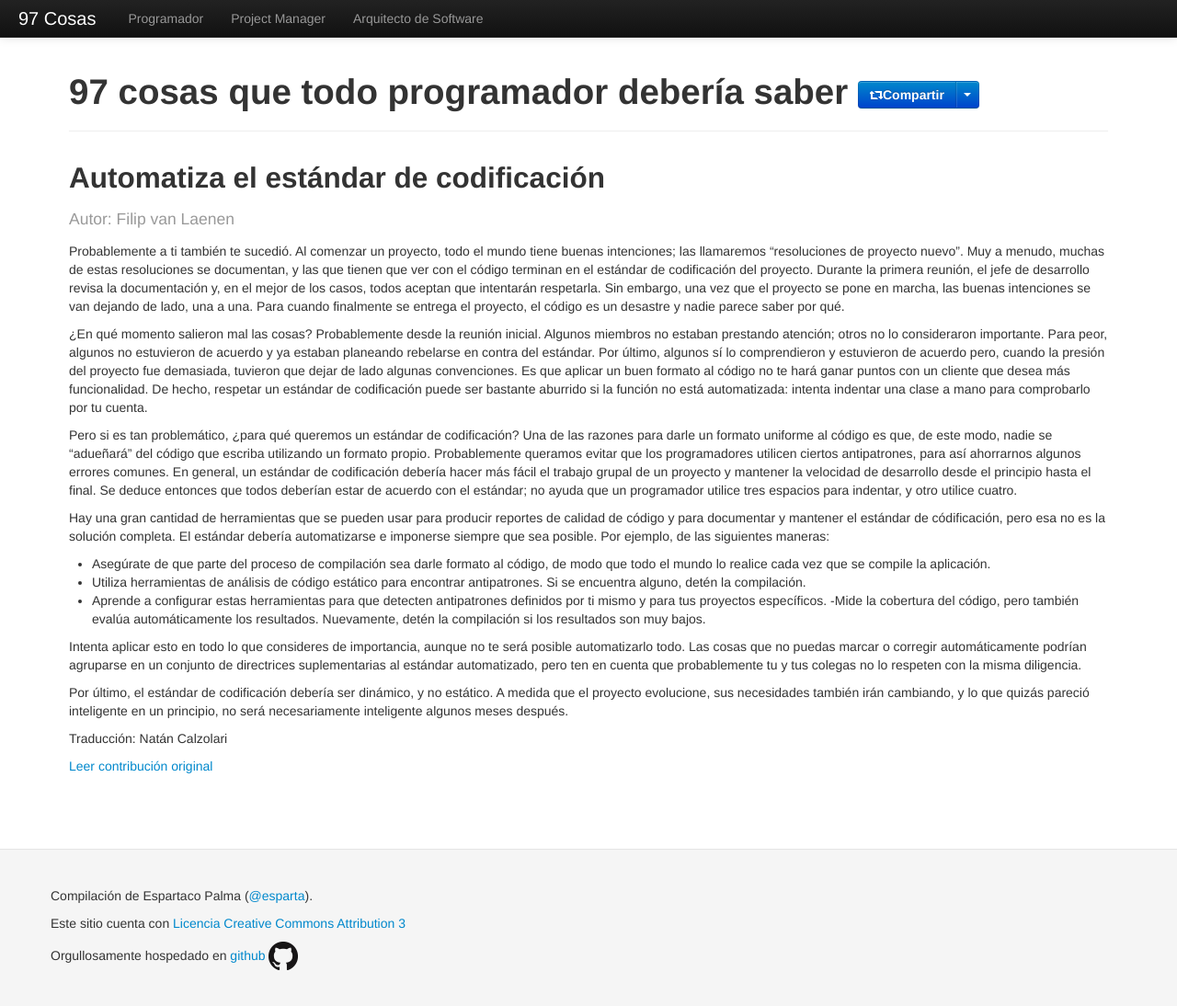
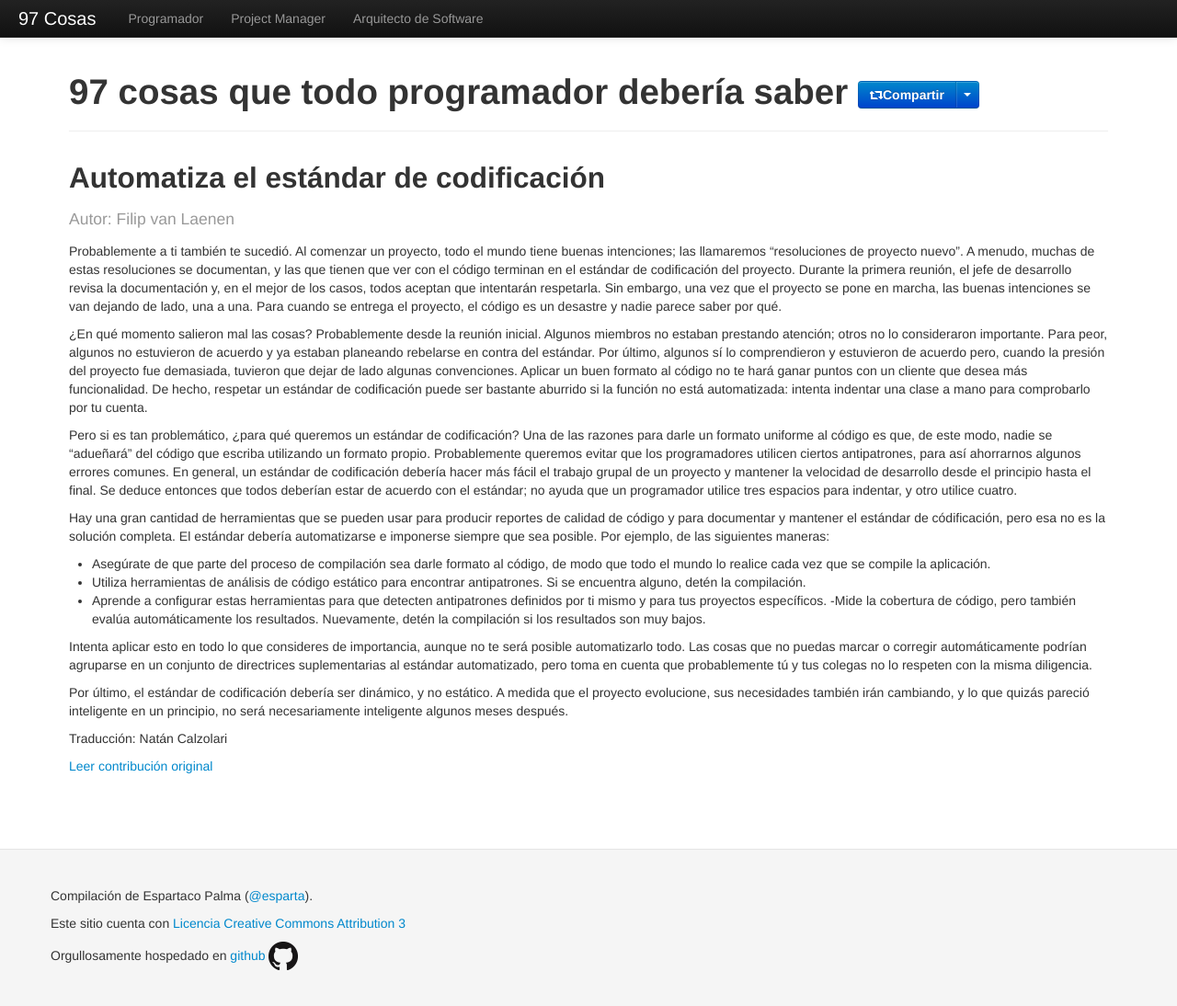
Before and after one commit to esparta/97cosas, a Jekyll site: the page built from programador/automatiza-estandar-codificacion.md, in a window 1280 px wide and 1096 px high. Shown: the whole window at 92% size. Built offline with Jekyll 4.4.1, drawn with Linux system fonts in a browser that asks for light colours; comment, search, counter and statistics services are not loaded.

Commit message:
Spelling corrections on automatiza-estandar-codificacion

```diff
--- a/programador/automatiza-estandar-codificacion.md
+++ b/programador/automatiza-estandar-codificacion.md
@@ -7,19 +7,58 @@
 original: http://programmer.97things.oreilly.com/wiki/index.php/Automate_Your_Coding_Standard
 ---
 
-Probablemente a ti también te sucedió. Al comenzar un proyecto, todo el mundo tiene buenas intenciones; las llamaremos “resoluciones de proyecto nuevo”. Muy a menudo, muchas de estas resoluciones se documentan, y las que tienen que ver con el código terminan en el estándar de codificación del proyecto. Durante la primera reunión, el jefe de desarrollo revisa la documentación y, en el mejor de los casos, todos aceptan que intentarán respetarla. Sin embargo, una vez que el proyecto se pone en marcha, las buenas intenciones se van dejando de lado, una a una. Para cuando finalmente se entrega el proyecto, el código es un desastre y nadie parece saber por qué.
+Probablemente a ti también te sucedió. Al comenzar un proyecto, todo el mundo
+tiene buenas intenciones; las llamaremos “resoluciones de proyecto nuevo”. A
+menudo, muchas de estas resoluciones se documentan, y las que tienen que ver
+con el código terminan en el estándar de codificación del proyecto. Durante la
+primera reunión, el jefe de desarrollo revisa la documentación y, en el mejor
+de los casos, todos aceptan que intentarán respetarla. Sin embargo, una vez que
+el proyecto se pone en marcha, las buenas intenciones se van dejando de lado,
+una a una. Para cuando se entrega el proyecto, el código es un desastre y
+nadie parece saber por qué.
 
-¿En qué momento salieron mal las cosas? Probablemente desde la reunión inicial. Algunos miembros no estaban prestando atención; otros no lo consideraron importante. Para peor, algunos no estuvieron de acuerdo y ya estaban planeando rebelarse en contra del estándar. Por último, algunos sí lo comprendieron y estuvieron de acuerdo pero, cuando la presión del proyecto fue demasiada, tuvieron que dejar de lado algunas convenciones. Es que aplicar un buen formato al código no te hará ganar puntos con un cliente que desea más funcionalidad. De hecho, respetar un estándar de codificación puede ser bastante aburrido si la función no está automatizada: intenta indentar una clase a mano para comprobarlo por tu cuenta.
+¿En qué momento salieron mal las cosas? Probablemente desde la reunión
+inicial. Algunos miembros no estaban prestando atención; otros no lo
+consideraron importante. Para peor, algunos no estuvieron de acuerdo y ya
+estaban planeando rebelarse en contra del estándar. Por último, algunos sí lo comprendieron y estuvieron de acuerdo pero, cuando la presión del proyecto
+fue demasiada, tuvieron que dejar de lado algunas convenciones. Aplicar un
+buen formato al código no te hará ganar puntos con un cliente que desea más
+funcionalidad. De hecho, respetar un estándar de codificación puede ser
+bastante aburrido si la función no está automatizada: intenta indentar una
+clase a mano para comprobarlo por tu cuenta.
 
-Pero si es tan problemático, ¿para qué queremos un estándar de codificación? Una de las razones para darle un formato uniforme al código es que, de este modo, nadie se “adueñará” del código que escriba utilizando un formato propio. Probablemente queramos evitar que los programadores utilicen ciertos antipatrones, para así ahorrarnos algunos errores comunes. En general, un estándar de codificación debería hacer más fácil el trabajo grupal de un proyecto y mantener la velocidad de desarrollo desde el principio hasta el final. Se deduce entonces que todos deberían estar de acuerdo con el estándar; no ayuda que un programador utilice tres espacios para indentar, y otro utilice cuatro.
+Pero si es tan problemático, ¿para qué queremos un estándar de codificación?
+Una de las razones para darle un formato uniforme al código es que, de este
+modo, nadie se “adueñará” del código que escriba utilizando un formato propio.
+Probablemente queremos evitar que los programadores utilicen ciertos
+antipatrones, para así ahorrarnos algunos errores comunes. En general, un
+estándar de codificación debería hacer más fácil el trabajo grupal de un
+proyecto y mantener la velocidad de desarrollo desde el principio hasta el
+final. Se deduce entonces que todos deberían estar de acuerdo con el estándar;
+no ayuda que un programador utilice tres espacios para indentar, y otro utilice
+cuatro.
 
-Hay una gran cantidad de herramientas que se pueden usar para producir reportes de calidad de código y para documentar y mantener el estándar de códificación, pero esa no es la solución completa. El estándar debería automatizarse e imponerse siempre que sea posible. Por ejemplo, de las siguientes maneras:
+Hay una gran cantidad de herramientas que se pueden usar para producir reportes
+de calidad de código y para documentar y mantener el estándar de códificación,
+pero esa no es la solución completa. El estándar debería automatizarse e
+imponerse siempre que sea posible. Por ejemplo, de las siguientes maneras:
 
-- Asegúrate de que parte del proceso de compilación sea darle formato al código, de modo que todo el mundo lo realice cada vez que se compile la aplicación.
-- Utiliza herramientas de análisis de código estático para encontrar antipatrones. Si se encuentra alguno, detén la compilación.
-- Aprende a configurar estas herramientas para que detecten antipatrones definidos por ti mismo y para tus proyectos específicos.
--Mide la cobertura del código, pero también evalúa automáticamente los resultados. Nuevamente, detén la compilación si los resultados son muy bajos.
+- Asegúrate de que parte del proceso de compilación sea darle formato al
+código, de modo que todo el mundo lo realice cada vez que se compile la
+aplicación.
+- Utiliza herramientas de análisis de código estático para encontrar
+antipatrones. Si se encuentra alguno, detén la compilación.
+- Aprende a configurar estas herramientas para que detecten antipatrones
+definidos por ti mismo y para tus proyectos específicos.
+-Mide la cobertura de código, pero también evalúa automáticamente los resultados. Nuevamente, detén la compilación si los resultados son muy bajos.
 
-Intenta aplicar esto en todo lo que consideres de importancia, aunque no te será posible automatizarlo todo. Las cosas que no puedas marcar o corregir automáticamente podrían agruparse en un conjunto de directrices suplementarias al estándar automatizado, pero ten en cuenta que probablemente tu y tus colegas no lo respeten con la misma diligencia.
+Intenta aplicar esto en todo lo que consideres de importancia, aunque no te
+será posible automatizarlo todo. Las cosas que no puedas marcar o corregir
+automáticamente podrían agruparse en un conjunto de directrices suplementarias
+al estándar automatizado, pero toma en cuenta que probablemente tú y tus
+colegas no lo respeten con la misma diligencia.
 
-Por último, el estándar de codificación debería ser dinámico, y no estático. A medida que el proyecto evolucione, sus necesidades también irán cambiando, y lo que quizás pareció inteligente en un principio, no será necesariamente inteligente algunos meses después.
+Por último, el estándar de codificación debería ser dinámico, y no estático. A
+medida que el proyecto evolucione, sus necesidades también irán cambiando, y lo
+que quizás pareció inteligente en un principio, no será necesariamente
+inteligente algunos meses después.
```
